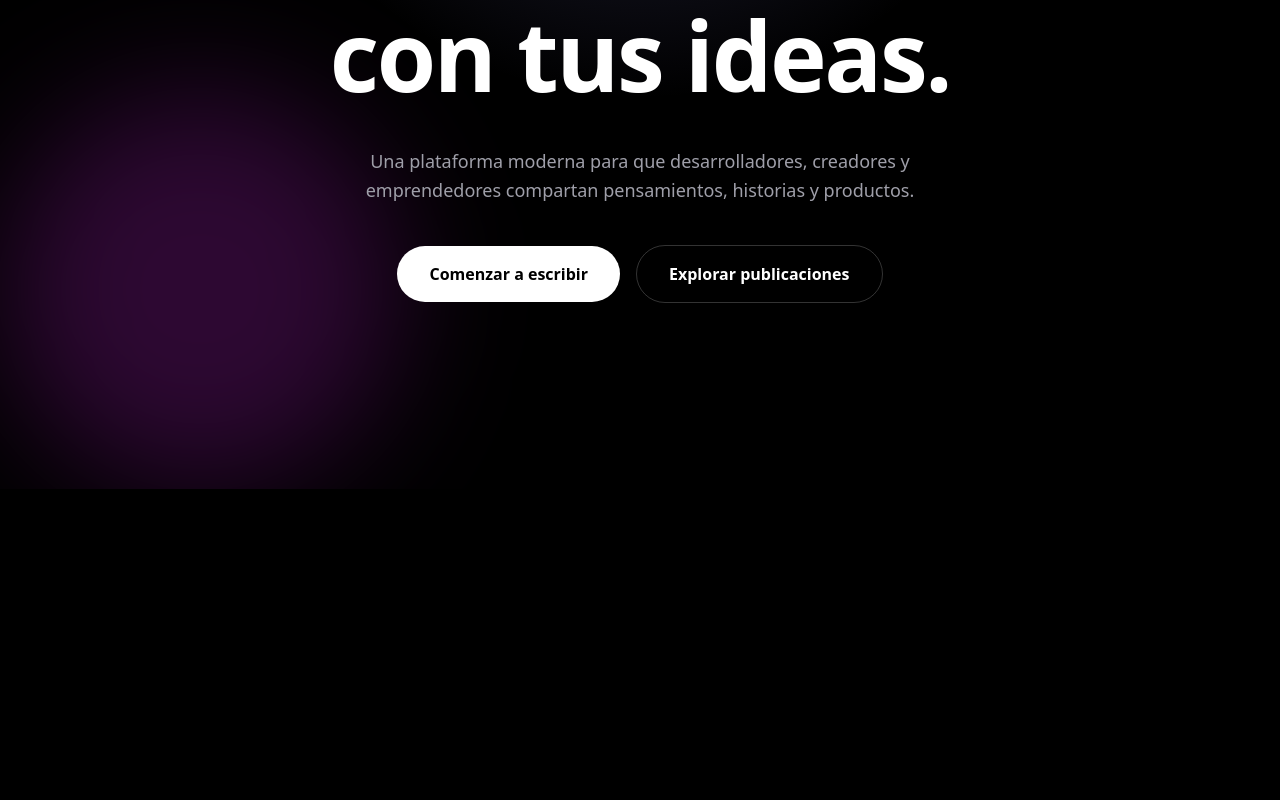
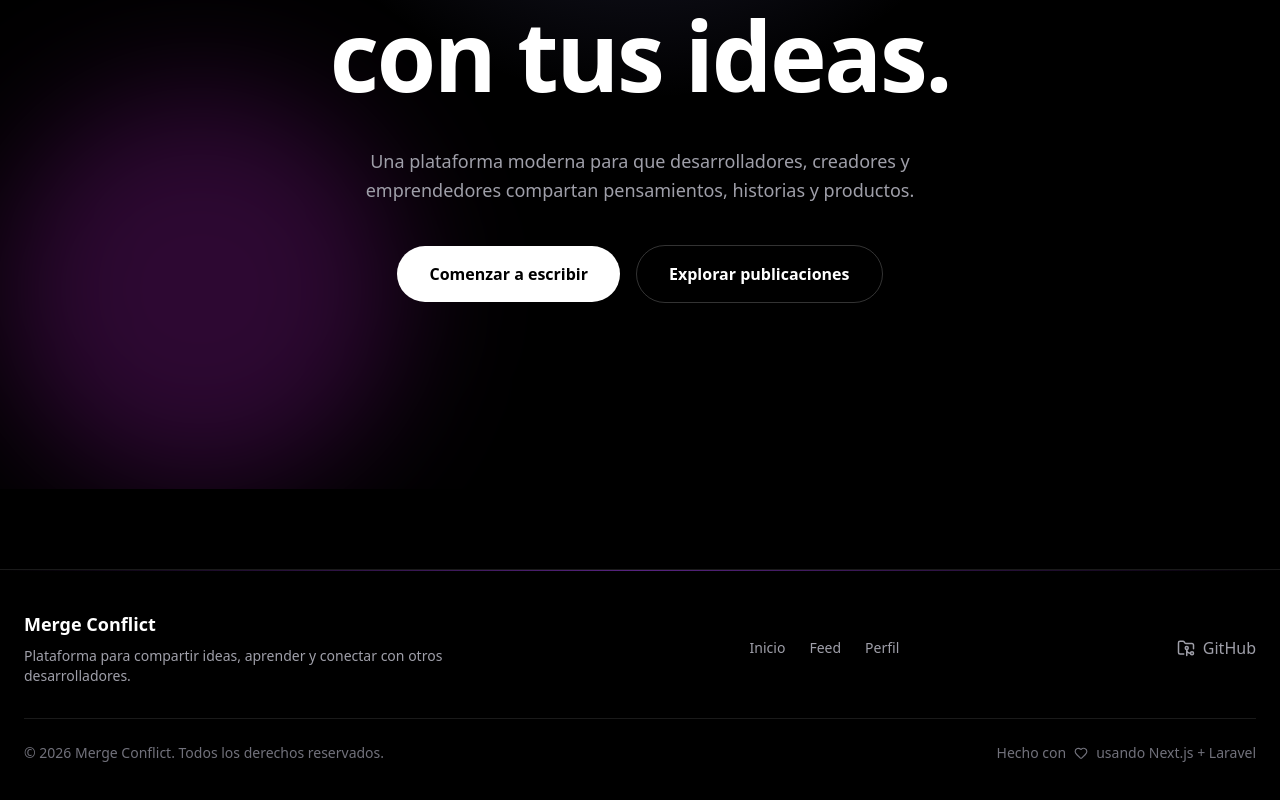
Before and after one commit to Ren991/blog-api, a Next.js app in the folder blog-frontend/: page / in a window 1280 px wide. Shown: the part 380-1180 px from the top of the page. Before the commit the page ends 869 px from the top, so only its background shows below. Built offline with nearby package versions, Linux system fonts and the light colour scheme.

Commit message:
add footer

```diff
--- a/blog-frontend/app/page.tsx
+++ b/blog-frontend/app/page.tsx
@@ -4,6 +4,7 @@ import { Hero } from "@/components/home/Hero";
 import { useAuth } from "./context/AuthContext";
 import Navbar from "@/components/layout/Navbar";
 import PostFeed from "@/components/posts/PostFeed";
+import Footer from "@/components/layout/Footer";
 
 export default function Home() {
   const { isAuthenticated } = useAuth();
@@ -17,6 +18,7 @@ export default function Home() {
       ) : (
           <Hero/>
       )}
+      <Footer />
     </main>
   );
 }
--- /dev/null
+++ b/blog-frontend/components/layout/Footer.tsx
@@ -0,0 +1,170 @@
+"use client";
+
+import Link from "next/link";
+import { FolderGit2 , Heart } from "lucide-react";
+
+export default function Footer() {
+    return (
+        <footer
+            className="
+                relative
+                mt-20
+                border-t
+                border-white/10
+                bg-black
+            "
+        >
+            {/* glow */}
+            <div
+                className="
+                    absolute
+                    inset-x-0
+                    top-0
+                    h-px
+                    bg-gradient-to-r
+                    from-transparent
+                    via-purple-500/50
+                    to-transparent
+                "
+            />
+
+            <div
+                className="
+                    mx-auto
+                    max-w-7xl
+                    px-6
+                    py-10
+                "
+            >
+                <div
+                    className="
+                        flex
+                        flex-col
+                        gap-8
+                        md:flex-row
+                        md:items-center
+                        md:justify-between
+                    "
+                >
+                    {/* LEFT */}
+                    <div>
+                        <h3
+                            className="
+                                text-lg
+                                font-bold
+                                text-white
+                            "
+                        >
+                            Merge Conflict
+                        </h3>
+
+                        <p
+                            className="
+                                mt-2
+                                max-w-md
+                                text-sm
+                                text-zinc-400
+                            "
+                        >
+                            Plataforma para compartir ideas,
+                            aprender y conectar con otros
+                            desarrolladores.
+                        </p>
+                    </div>
+
+                    {/* CENTER */}
+                    <div
+                        className="
+                            flex
+                            gap-6
+                            text-sm
+                            text-zinc-400
+                        "
+                    >
+                        <Link
+                            href="/"
+                            className="
+                                transition
+                                hover:text-white
+                            "
+                        >
+                            Inicio
+                        </Link>
+
+                        <Link
+                            href="/feed"
+                            className="
+                                transition
+                                hover:text-white
+                            "
+                        >
+                            Feed
+                        </Link>
+
+                        <Link
+                            href="/profile"
+                            className="
+                                transition
+                                hover:text-white
+                            "
+                        >
+                            Perfil
+                        </Link>
+                    </div>
+
+                    {/* RIGHT */}
+                    <a
+                        href="https://github.com/Ren991"
+                        target="_blank"
+                        rel="noreferrer"
+                        className="
+                            flex
+                            items-center
+                            gap-2
+                            text-zinc-400
+                            transition
+                            hover:text-white
+                        "
+                    >
+                        <FolderGit2 size={18} />
+                        GitHub
+                    </a>
+                </div>
+
+                <div
+                    className="
+                        mt-8
+                        flex
+                        flex-col
+                        items-center
+                        justify-between
+                        gap-4
+                        border-t
+                        border-white/10
+                        pt-6
+                        text-sm
+                        text-zinc-500
+                        md:flex-row
+                    "
+                >
+                    <p>
+                        © {new Date().getFullYear()} Merge
+                        Conflict. Todos los derechos reservados.
+                    </p>
+
+                    <div
+                        className="
+                            flex
+                            items-center
+                            gap-2
+                        "
+                    >
+                        Hecho con
+                        <Heart size={14} />
+                        usando Next.js + Laravel
+                    </div>
+                </div>
+            </div>
+        </footer>
+    );
+}
```
